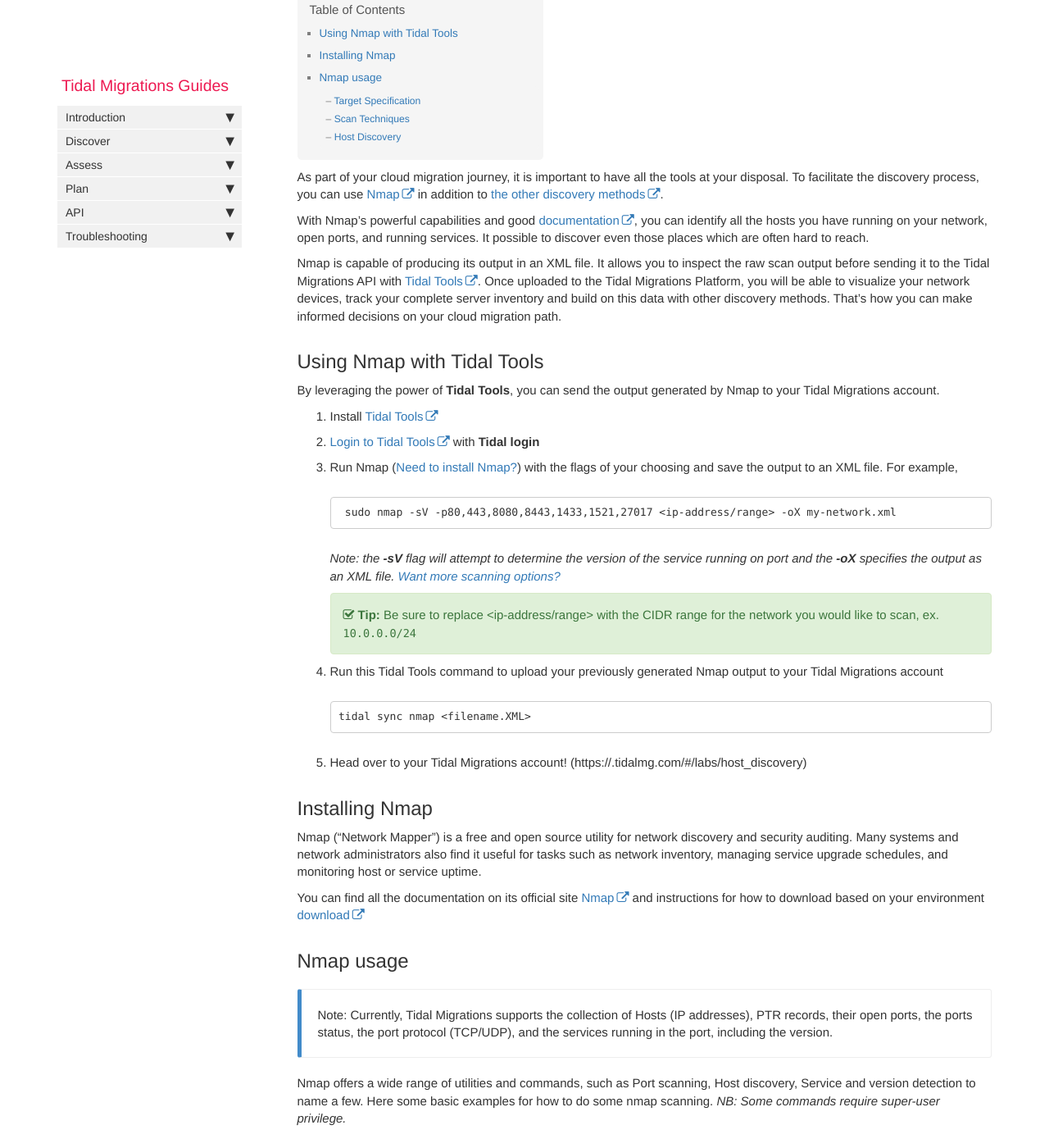
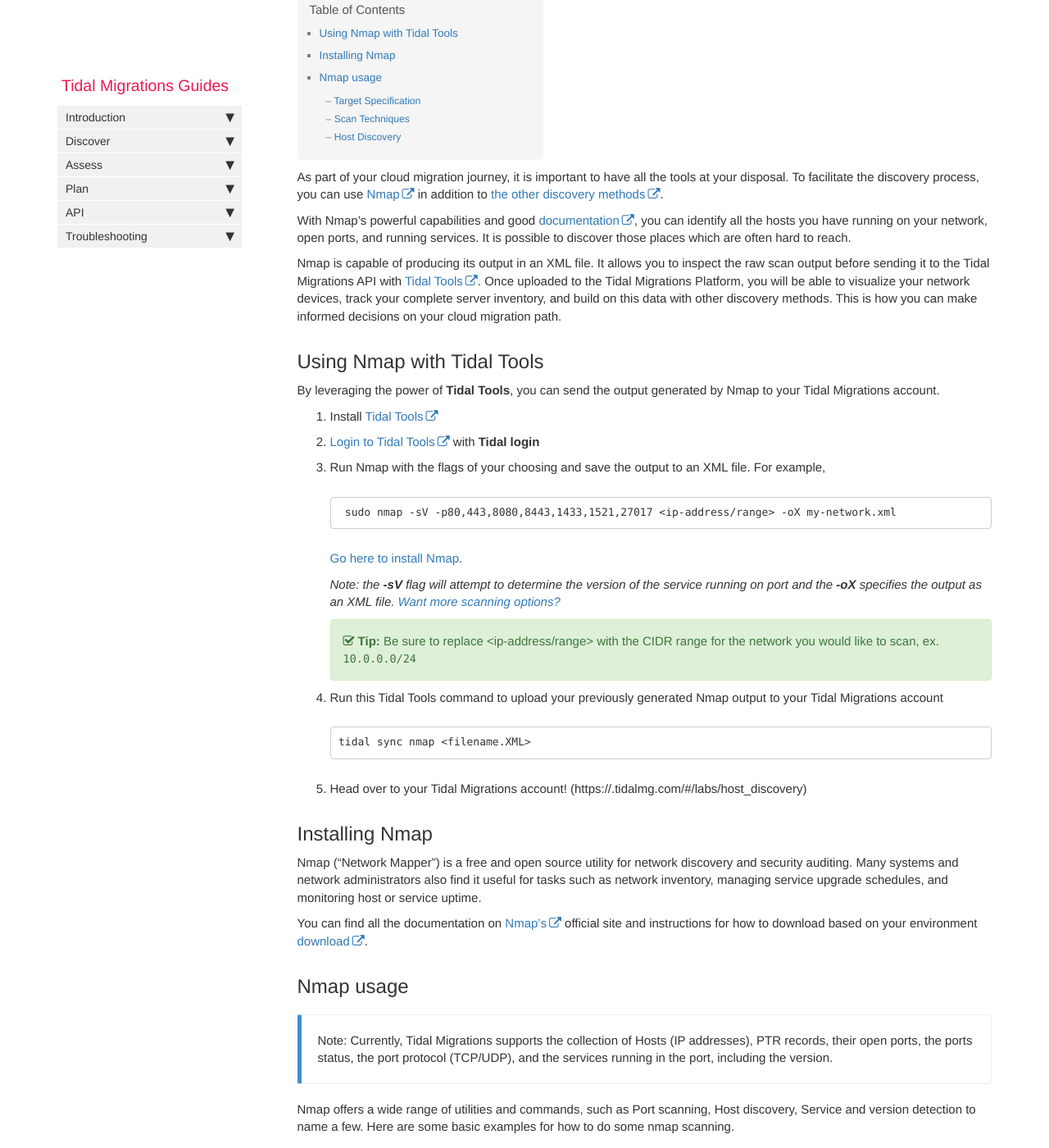
Before and after one commit to tidalmigrations/tidalmigrations.github.io, a Jekyll site: the page built from pages/user guides/discover_nmap.md, in a window 1280 px wide and 1400 px high, scrolled down 197 px. Shown: the whole window at 82% size. Built offline with Jekyll 4.4.1, drawn with Linux system fonts in a browser that asks for light colours; nearby versions of some CDN libraries; comment, search, counter and statistics services are not loaded.

Commit message:
improve grammar + adjust curl

````diff
--- a/pages/user guides/discover_nmap.md
+++ b/pages/user guides/discover_nmap.md
@@ -10,25 +10,23 @@ permalink: discover-nmap.html
 
 As part of your cloud migration journey, it is important to have all the tools at your disposal. To facilitate the discovery process, you can use [Nmap](https://nmap.org/) in addition to [the other discovery methods](https://guides.tidalmg.com).
 
-With Nmap's powerful capabilities and good [documentation](https://nmap.org/book/host-discovery-find-ips.html), you can identify all the hosts you have running on your network, open ports, and running services. It possible to discover even those places which are often hard to reach.
+With Nmap's powerful capabilities and good [documentation](https://nmap.org/book/host-discovery-find-ips.html), you can identify all the hosts you have running on your network, open ports, and running services. It is possible to discover those places which are often hard to reach.
 
-<!-- The way it works is very simple.
-
-The power of Nmap makes  -->
-
-
-Nmap is capable of producing its output in an XML file. It allows you to inspect the raw scan output before sending it to the Tidal Migrations API with [Tidal Tools](https://get.tidal.sh). Once uploaded to the Tidal Migrations Platform, you will be able to visualize your network devices, track your complete server inventory and build on this data with other discovery methods. That's how you can make informed decisions on your cloud migration path.
+Nmap is capable of producing its output in an XML file. It allows you to inspect the raw scan output before sending it to the Tidal Migrations API with [Tidal Tools](https://get.tidal.sh). Once uploaded to the Tidal Migrations Platform, you will be able to visualize your network devices, track your complete server inventory, and build on this data with other discovery methods. This is how you can make informed decisions on your cloud migration path.
 
 
 ## Using Nmap with Tidal Tools
 By leveraging the power of **Tidal Tools**, you can send the output generated by Nmap to your Tidal Migrations account.
 1. Install [Tidal Tools](https://guides.tidalmg.com/tidal-tools.html)
 2. [Login to Tidal Tools](https://guides.tidalmg.com/tidal-tools.html#login) with **Tidal login**
-3. Run Nmap ([Need to install Nmap?](#installing-nmap)) with the flags of your choosing and save the output to an XML file. For example,
+3. Run Nmap with the flags of your choosing and save the output to an XML file. For example,
     ```
     sudo nmap -sV -p80,443,8080,8443,1433,1521,27017 <ip-address/range> -oX my-network.xml
     ```
+    [Go here to install Nmap](#installing-nmap).
+
     _Note: the **-sV** flag will attempt to determine the version of the service running on port and the **-oX** specifies the output as an XML file. [Want more scanning options?](#nmap-usage)_
+
     {% include tip.html content="Be sure to replace <ip-address/range> with the CIDR range for the network you would like to scan, ex. `10.0.0.0/24`" %}
 
 4. Run this Tidal Tools command to upload your previously generated Nmap output to your Tidal Migrations account
@@ -40,12 +38,13 @@ tidal sync nmap <filename.XML>
 ## Installing Nmap
 Nmap ("Network Mapper") is a free and open source utility for network discovery and security auditing. Many systems and network administrators also find it useful for tasks such as network inventory, managing service upgrade schedules, and monitoring host or service uptime.
 
-You can find all the documentation on its official site [Nmap](https://nmap.org/) and instructions for how to download based on your environment [download](https://nmap.org/download.html)
+You can find all the documentation on [Nmap's](https://nmap.org/) official site  and instructions for how to download based on your environment [download](https://nmap.org/download.html).
 
 
 ## Nmap usage
 {% include callout.html content="Note: Currently, Tidal Migrations supports the collection of Hosts (IP addresses), PTR records, their open ports, the ports status, the port protocol (TCP/UDP), and the services running in the port, including the version."  type="primary"%}
-Nmap offers a wide range of utilities and commands, such as Port scanning, Host discovery, Service and version detection to name a few. Here some basic examples for how to do some nmap scanning.
+Nmap offers a wide range of utilities and commands, such as Port scanning, Host discovery, Service and version detection to name a few. Here are some basic examples for how to do some nmap scanning.
+
 _NB: Some commands require super-user privilege._
 
 ### Target Specification
````
Also changed, not shown: pages/api/Using_with_nmap.md (+1 -1 lines).
